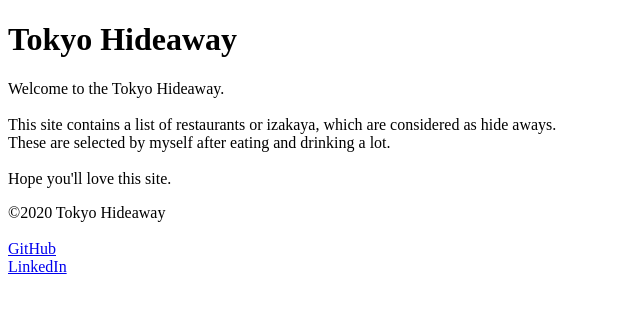
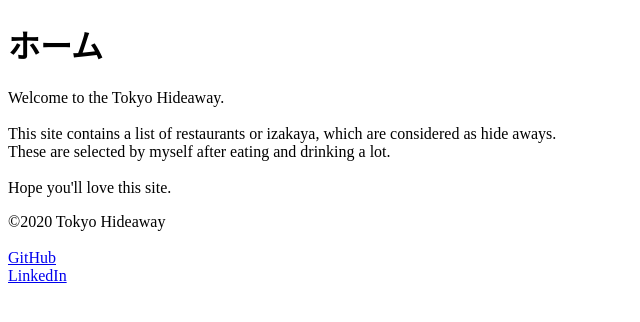
Before and after one commit to yumaeda/kojinten-front, a React app: page / in a window 1280 px wide. Shown: the top 322 px of the page, without its empty margins (0-640 px from the left). Built offline with nearby package versions, Linux system fonts and the light colour scheme.

Commit message:
Add meta tags and page title via react-helmet

```diff
--- a/package.json
+++ b/package.json
@@ -26,11 +26,13 @@
   "homepage": "https://github.com/yumaeda/kojinten-front#readme",
   "dependencies": {
     "react": "^16.12.0",
-    "react-dom": "^16.12.0"
+    "react-dom": "^16.12.0",
+    "react-helmet": "^5.2.1"
   },
   "devDependencies": {
     "@types/react": "^16.9.19",
     "@types/react-dom": "^16.9.5",
+    "@types/react-helmet": "^5.0.15",
     "@typescript-eslint/eslint-plugin": "^2.18.0",
     "@typescript-eslint/parser": "^2.18.0",
     "eslint": "^6.8.0",
--- a/src/components/pages/HomePage.tsx
+++ b/src/components/pages/HomePage.tsx
@@ -8,8 +8,11 @@ import * as React from 'react'
  * HomePage Component
  */
 const HomePage: React.FC = () => {
+    const title = 'ホーム'
+    const description = '東京にある隠れ家的なレストランや居酒屋を紹介します。知る人ぞ知るお店やネットでも見つかりにくいお店を中心に掲載していく予定です。'
+
     return (
-        <PageTemplate>
+        <PageTemplate subTitle={title} description={description}>
             <p>
                 Welcome to the Tokyo Hideaway.
                 <br />
--- a/src/components/templates/PageTemplate.tsx
+++ b/src/components/templates/PageTemplate.tsx
@@ -3,6 +3,7 @@
  */
 import * as React from 'react'
 import HeaderTemplate from 'components/templates/HeaderTemplate'
+import { Helmet } from 'react-helmet'
 import FooterTemplate from 'components/templates/FooterTemplate'
 
 /**
@@ -10,18 +11,27 @@ import FooterTemplate from 'components/templates/FooterTemplate'
  */
 interface Props {
     children: React.ReactNode
+    subTitle: string,
+    description: string
 }
 
 /**
  * PageTemplate Component
  */
 const PageTemplate: React.FC<Props> = props => {
-    const { children } = props
+    const { children, description, subTitle } = props
+    const title = `${subTitle} - Tokyo隠れ家`
 
     return (
         <div>
+            <Helmet>
+                <meta charSet="utf-8" />
+                <title>{title}</title>
+                <meta name="viewport" content="width=device-width, initial-scale=1.0" />
+                <meta name="description" content={description} />
+            </Helmet>
             <HeaderTemplate>
-                <h1>Tokyo Hideaway</h1>
+                <h1>{subTitle}</h1>
             </HeaderTemplate>
             <div className="contents">{children}</div>
             <FooterTemplate>
--- a/tsconfig.json
+++ b/tsconfig.json
@@ -5,10 +5,13 @@
         "outDir": "./dist/",
         "sourceMap": true,
         "strict": true,
+        "strictNullChecks": true,
         "noImplicitAny": true,
+        "noImplicitThis": true,
         "noImplicitReturns": true,
         "noUnusedLocals": true,
         "noUnusedParameters": true,
+        "lib": ["es6", "dom"],
         "module": "es6",
         "removeComments": true,
         "target": "es5",
```
